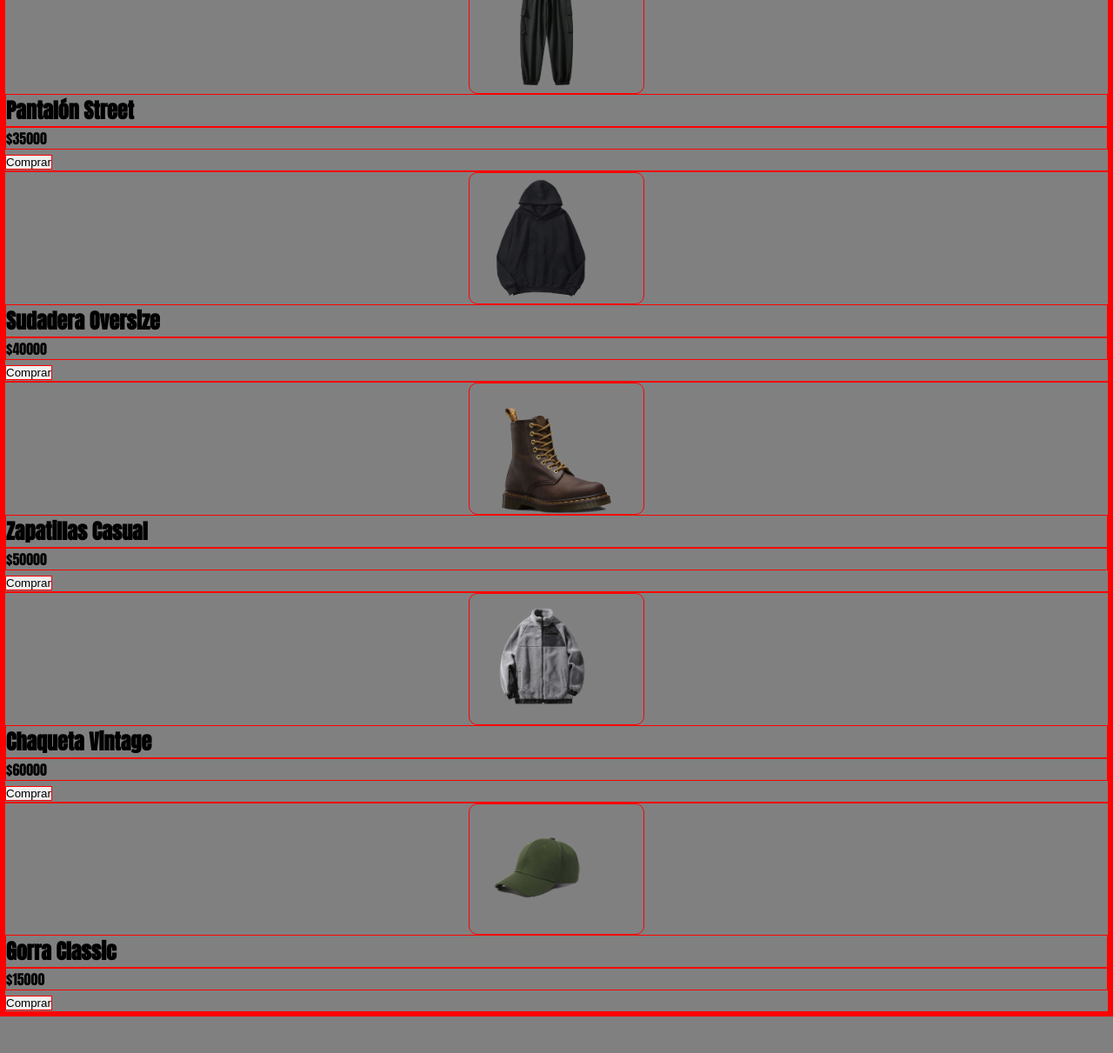
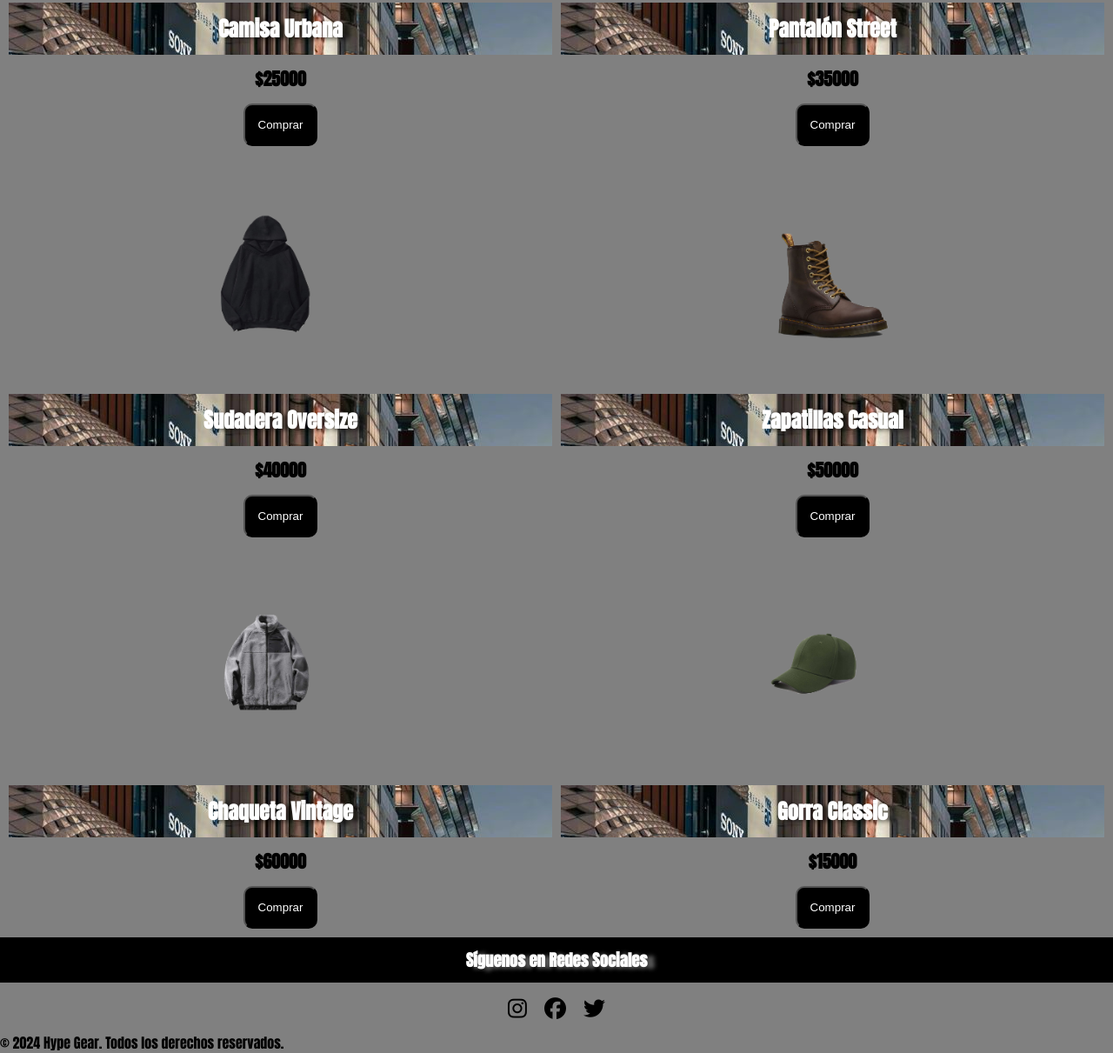
Before and after one commit to AxelElHilon/PreEntrega3AxelElHilon, a website: page index.html in a window 1280 px wide. Shown: the part 438-1649 px from the top of the page at 87% size. Before the commit the page ends 1607 px from the top, so only its background shows below. Drawn offline with Linux system fonts and the light colour scheme.

Commit message:
Terminado el Main

```diff
--- a/index.html
+++ b/index.html
@@ -1,29 +1,34 @@
 <!DOCTYPE html>
 <html lang="en">
   <head>
-    <meta charset="UTF-8">
-    <meta name="viewport" content="width=device-width, initial-scale=1.0">
+    <meta charset="UTF-8" />
+    <meta name="viewport" content="width=device-width, initial-scale=1.0" />
     <title>HypeGear - Tienda de ropa urbana</title>
 
-    <link rel="stylesheet" href="css/estilos.css">
-    <link href="https://cdnjs.cloudflare.com/ajax/libs/font-awesome/6.5.2/css/all.min.css" rel="stylesheet">
-    <meta name="description" content="HypeGear, tu tienda de ropa urbana con los mejores estilos y precios.">
-    <meta name="keywords" content="ropa urbana, moda, streetwear, HypeGear">
-
-
+    <link rel="stylesheet" href="css/estilos.css" />
+    <link
+      href="https://cdnjs.cloudflare.com/ajax/libs/font-awesome/6.5.2/css/all.min.css"
+      rel="stylesheet"
+    />
+    <meta
+      name="description"
+      content="HypeGear, tu tienda de ropa urbana con los mejores estilos y precios."
+    />
+    <meta name="keywords" content="ropa urbana, moda, streetwear, HypeGear" />
   </head>
   <body>
     <header>
-
       <!-- Inicio de Página -->
       <h1>
-            <img src="img/hg-logo.png" alt="">
+        <img src="img/hg-logo.png" alt="" />
       </h1>
       <nav>
         <ul>
           <li><a href="index.html">Inicio</a></li>
           <li><a href="productos.html">Productos</a></li>
-                <li><a href="sobrenosotros.html" class="sobre-nosotros">Nosotros</a></li>
+          <li>
+            <a href="sobrenosotros.html" class="sobre-nosotros">Nosotros</a>
+          </li>
         </ul>
       </nav>
       <!-- Carrito de Compras -->
@@ -32,45 +37,64 @@
           <i class="fas fa-cart-shopping"></i>
         </a>
       </div>
-
     </header>
     <!-- Parte Principal de Página -->
     <main>
+      <h2>Todos los Productos</h2>
       <section class="productos">
-            <h2>Todos los Productos</h2>
         <div class="grid">
           <div class="producto">
-                    <img src="img/remera-png.png" alt="Remera Urbana" class="product-img">
+            <img
+              src="img/remera-png.png"
+              alt="Remera Urbana"
+              class="product-img"
+            />
             <h2 class="text-product">Camisa Urbana</h2>
             <p class="price">$25000</p>
             <button class="buy-btn">Comprar</button>
           </div>
           <div class="producto">
-                    <img src="img/pantalon-1.png" alt="Pantalon Street" class="product-img">
+            <img
+              src="img/pantalon-1.png"
+              alt="Pantalon Street"
+              class="product-img"
+            />
             <h2 class="text-product">Pantalón Street</h2>
             <p class="price">$35000</p>
             <button class="buy-btn">Comprar</button>
           </div>
           <div class="producto">
-                    <img src="img/buzo-1.png" alt="Buzo Oversize" class="product-img">
+            <img src="img/buzo-1.png" alt="Buzo Oversize" class="product-img" />
             <h2 class="text-product">Sudadera Oversize</h2>
             <p class="price">$40000</p>
             <button class="buy-btn">Comprar</button>
           </div>
           <div class="producto">
-                    <img src="img/bota-1.png" alt="Zapatillas Casual" class="product-img">
+            <img
+              src="img/bota-1.png"
+              alt="Zapatillas Casual"
+              class="product-img"
+            />
             <h2 class="text-product">Zapatillas Casual</h2>
             <p class="price">$50000</p>
             <button class="buy-btn">Comprar</button>
           </div>
           <div class="producto">
-                    <img src="img/chaqueta-1.png" alt="Chaqueta Vintage" class="product-img">
+            <img
+              src="img/chaqueta-1.png"
+              alt="Chaqueta Vintage"
+              class="product-img"
+            />
             <h2 class="text-product">Chaqueta Vintage</h2>
             <p class="price">$60000</p>
             <button class="buy-btn">Comprar</button>
           </div>
           <div class="producto">
-                    <img src="img/gorra-1.png" alt="Gorra Classic" class="product-img">
+            <img
+              src="img/gorra-1.png"
+              alt="Gorra Classic"
+              class="product-img"
+            />
             <h2 class="text-product">Gorra Classic</h2>
             <p class="price">$15000</p>
             <button class="buy-btn">Comprar</button>
@@ -79,18 +103,25 @@
       </section>
     </main>
 
-
     <!-- Redes Sociales -->
-    <!-- <footer>
+    <footer>
+      <h3>Síguenos en Redes Sociales</h3>
       <section class="redes-sociales">
-            <h3>Síguenos en Redes Sociales</h3>
         <ul>
-                <li><a href="#" class="social-icon"><i class="fab fa-instagram"></i> </a></li>
-                <li><a href="#" class="social-icon"><i class="fab fa-facebook"></i> </a></li>
-                <li><a href="#" class="social-icon"><i class="fab fa-twitter"></i> </a></li>
+          <li>
+            <a href="#" class="social-icon"
+              ><i class="fab fa-instagram"></i>
+            </a>
+          </li>
+          <li>
+            <a href="#" class="social-icon"><i class="fab fa-facebook"></i> </a>
+          </li>
+          <li>
+            <a href="#" class="social-icon"><i class="fab fa-twitter"></i> </a>
+          </li>
         </ul>
       </section>
       <p>&copy; 2024 Hype Gear. Todos los derechos reservados.</p>
-    </footer> -->
+    </footer>
   </body>
 </html>
--- a/scss/estilos.scss
+++ b/scss/estilos.scss
@@ -7,7 +7,7 @@ $color-secundario: rgb(128, 128, 128);
 *{
     padding: 0;
     margin: 0;
-    border: 1px red solid;
+    //border: 1px red solid;
 }
 
 body{
@@ -86,6 +86,61 @@ header{
 /*Main*/
 
 main{
+     h2{
+        display: flex;
+        justify-content: center;
+        align-items: center;
+        padding: 12px;
+        background-image: url(../img/calle2.jpg);
+        color: white;
+        text-shadow: 8px 2px 5px rgba(0,0,0,0.6);
+        width: 100%;
+        box-sizing: border-box;
+
+       }
+
+
+     .grid{
+        display: grid;
+        grid-template-columns: repeat(2,1fr);
+        grid-template-rows: repeat(3,1fr);
+        gap: 10px;
+        padding: 10px;
+
+        .text-product{
+                      display: flex;
+                      justify-content: center;
+        }
+
+        .price{
+            display: flex;
+            justify-content: center;
+            align-items: center;
+            font-size: 20px;
+            padding: 2%;
+            font-weight: bold;
+            color: $color-principal;
+        }
+
+        .buy-btn {
+            justify-self: center; /* Centra el botón horizontalmente */
+            align-self: center;   /* Centra el botón verticalmente */
+            display: flex;
+            justify-content: center;
+            align-items: center;
+            background-color: $color-principal;
+            color: white;
+            padding: 15px;
+            border-radius: 10px;
+            transition: all 0.6s ease-in-out;
+            cursor: pointer;
+
+            &:hover {
+                background-color: rgba(252, 2, 2, 0.8);
+            }
+        }
+
+    }
     .product-img{
         width: 100%;
         max-width: 200px;
@@ -93,6 +148,7 @@ main{
         margin: 0 auto;
         display: block;
         border-radius: 10px;
+        padding: 10%;
         transition: transform 0.3s ease, box-shadow 0.3s ease;
         &:hover{
             transform: scale(1.1);
@@ -102,3 +158,48 @@ main{
         }
     }
 }
+
+/*Footer*/
+footer{
+    h3{
+        display: flex;
+        justify-content: center;
+        align-items: center;
+        padding: 12px;
+        background-color: $color-principal;
+        color: white;
+        text-shadow: 8px 2px 5px rgba(168, 168, 168, 0.6);
+        width: 100%;
+        box-sizing: border-box;
+    }
+}
+.redes-sociales{
+    ul{
+        display: flex;
+        justify-content: center;
+        align-items: center;
+        padding: 10px;
+        background-color: $color-secundario;
+        list-style-type: none;
+        li{
+            margin: 0 10px;
+            a{
+                text-decoration: none;
+                color: $color-principal;
+                font-size: 25px;
+                transition: all 0.3s ease-in-out;
+                &:hover{
+                    transform: scale(1.1);
+                }
+                i{
+                    transition: all 0.6s ease-in-out;
+                    &:hover{
+                        color: rgba(17, 0, 255, 0.76);
+                    }
+                }
+
+            }
+        }
+    }
+
+}
```
Also changed, not shown: package.json (+10 -2 lines), css/estilos.css, 2 other files. Lines whose indentation alone changed are shown as unchanged.
